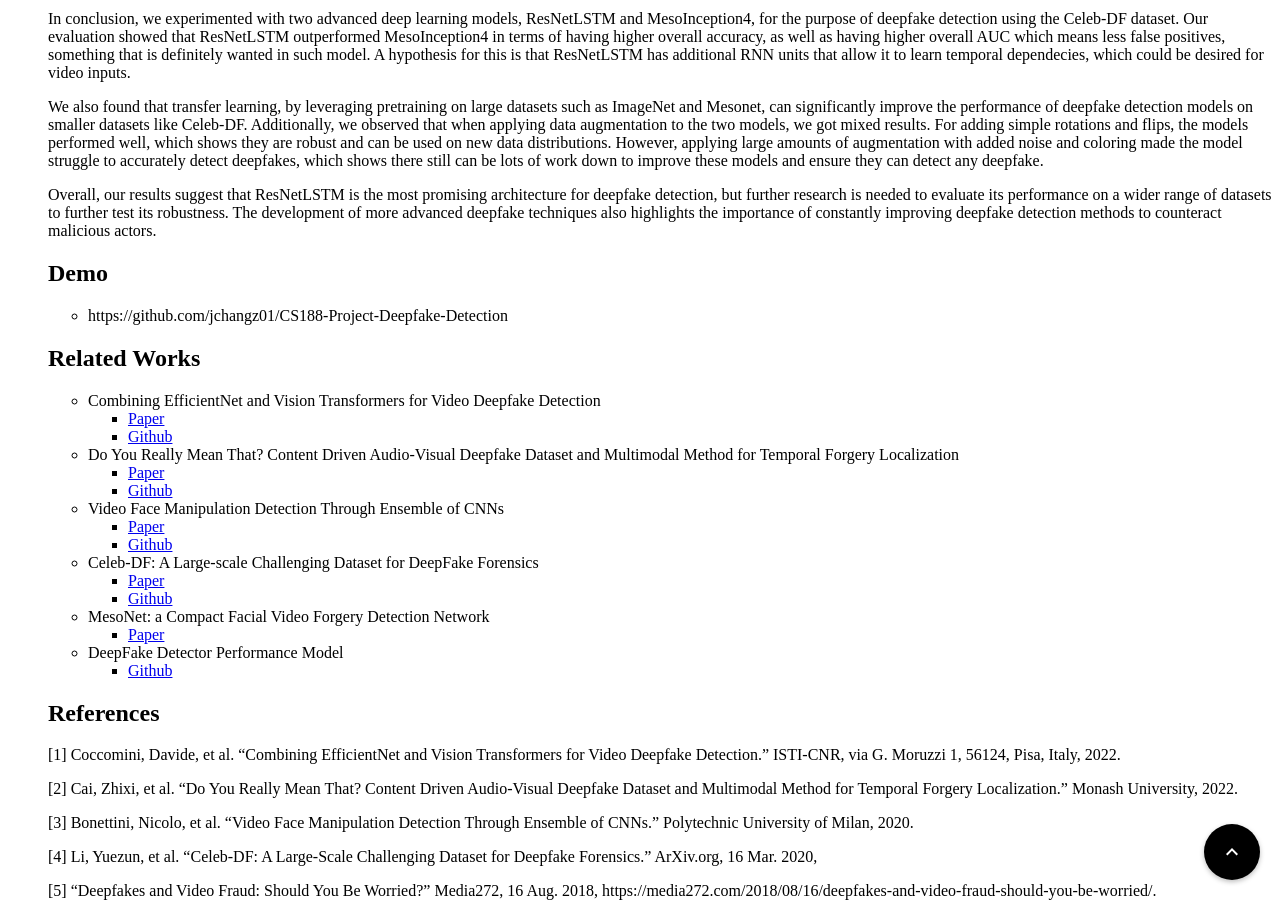
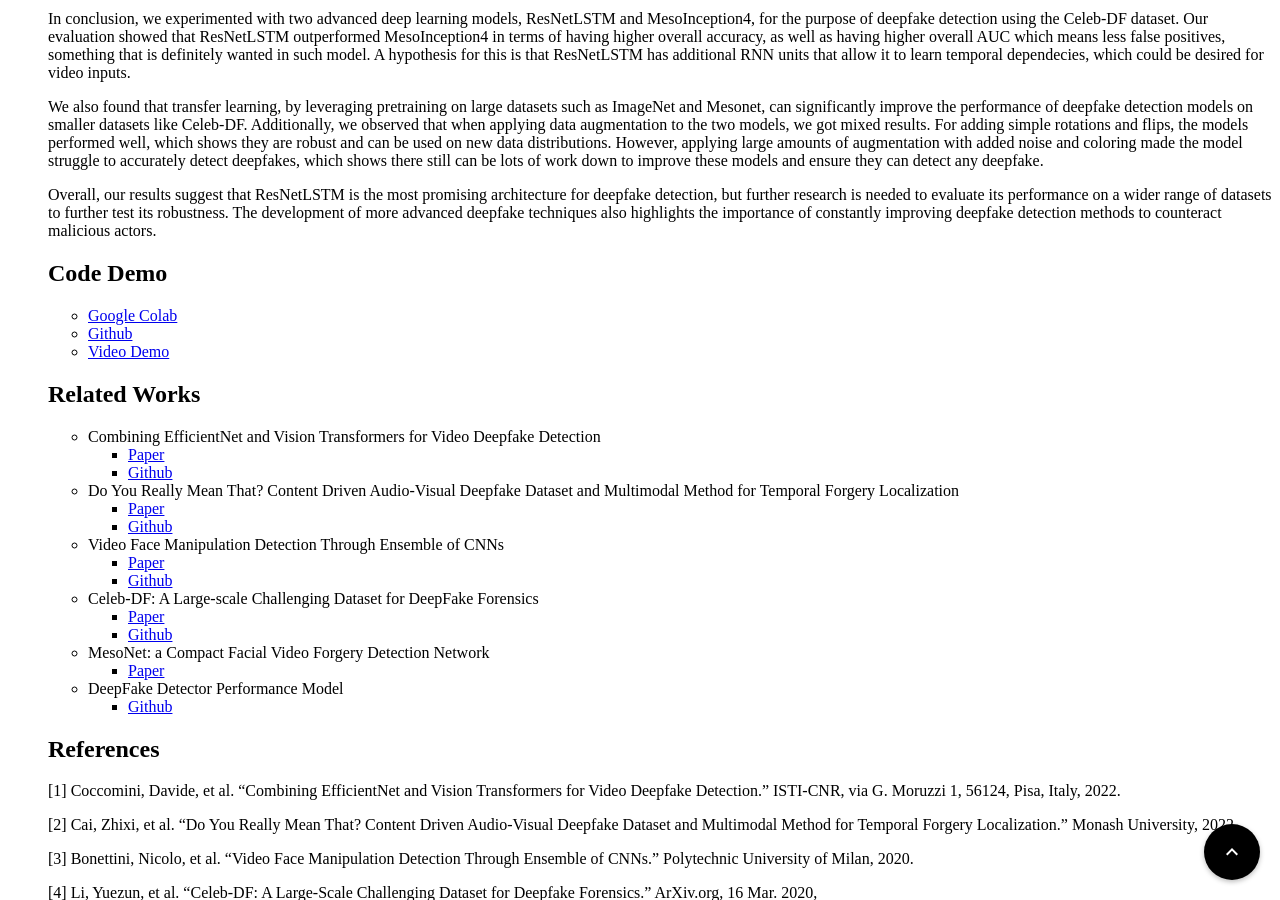
Before and after one commit to UCLAdeepvision/CS188-Projects-2023Winter, a Jekyll site: the page built from index.html, in a window 1280 px wide and 900 px high, scrolled down 13388 px. Built offline with Jekyll 4.4.1, drawn with Linux system fonts in a browser that asks for light colours.

Commit message:
Add demo

```diff
--- a/_posts/2023-01-29-team24-deepfake-detection.md
+++ b/_posts/2023-01-29-team24-deepfake-detection.md
@@ -185,10 +185,10 @@ We also found that transfer learning, by leveraging pretraining on large dataset
 
 Overall, our results suggest that ResNetLSTM is the most promising architecture for deepfake detection, but further research is needed to evaluate its performance on a wider range of datasets to further test its robustness. The development of more advanced deepfake techniques also highlights the importance of constantly improving deepfake detection methods to counteract malicious actors.
 
-## Demo
-- https://github.com/jchangz01/CS188-Project-Deepfake-Detection
-
-
+## Code Demo
+- [Google Colab](https://colab.research.google.com/drive/1VFP30CacdN8N8ncp4QjYg6YUHU4C74Vr#scrollTo=NpShPgOxt0Uz)
+- [Github](https://github.com/jchangz01/CS188-Project-Deepfake-Detection)
+- [Video Demo](https://drive.google.com/file/d/1DOaWGxxVRK8bFn0BaWFuLypfMwbHtMQb/view?usp=share_link)
 
 ## Related Works
 
```
